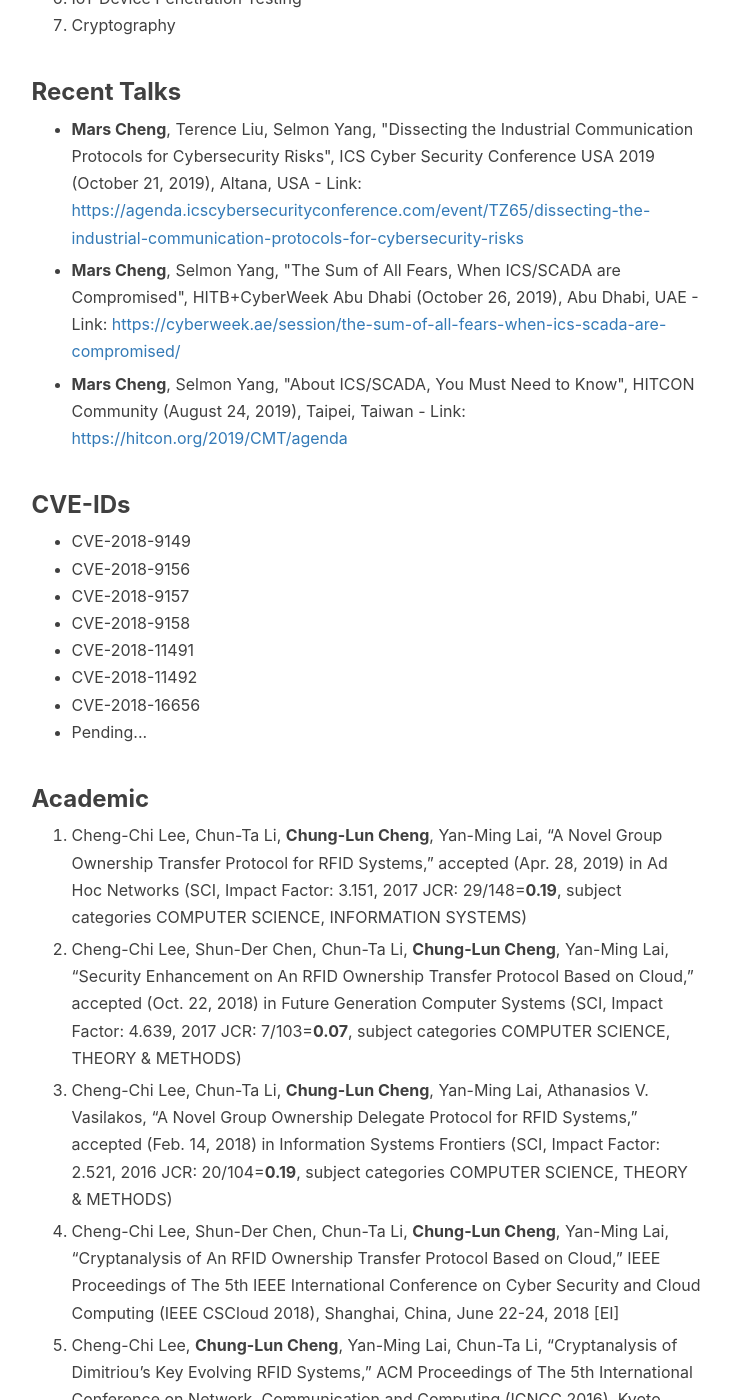
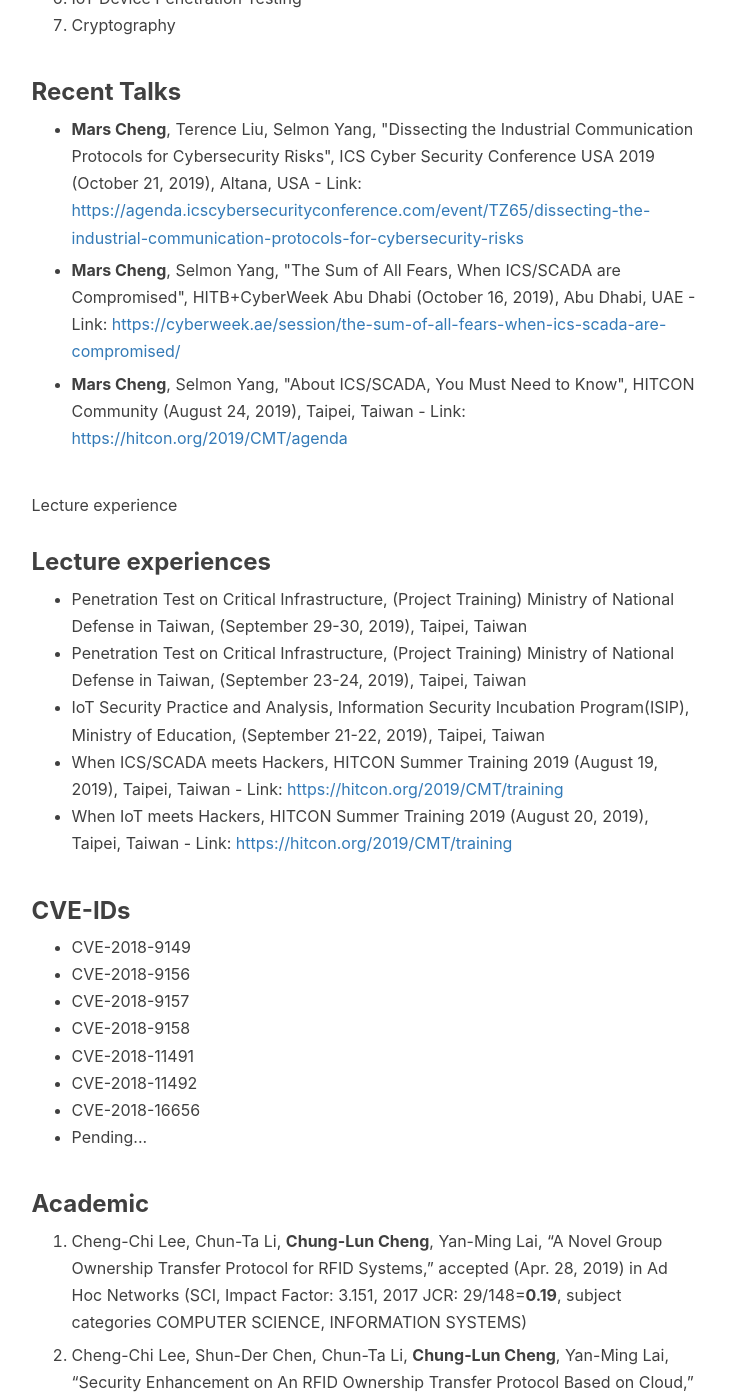
Before and after one commit to Chung-lun/marscheng.github.io, a Jekyll site: the page built from about.html, in a window 1280 px wide and 1400 px high, scrolled down 1072 px. Shown: the whole window, without its empty margins (136-867 px from the left). Built offline with Jekyll 4.4.1, drawn with Linux system fonts in a browser that asks for light colours; nearby versions of some CDN libraries; comment, search, counter and statistics services are not loaded.

Commit message:
Update about.html

```diff
--- a/about.html
+++ b/about.html
@@ -35,7 +35,7 @@ header-img: "img/about-me.jpg"
           <p><strong>Mars Cheng</strong>, Terence Liu, Selmon Yang, "Dissecting the Industrial Communication Protocols for Cybersecurity Risks", ICS Cyber Security Conference USA 2019 (October 21, 2019), Altana, USA - Link: <a href="https://agenda.icscybersecurityconference.com/event/TZ65/dissecting-the-industrial-communication-protocols-for-cybersecurity-risks" target="_blank">https://agenda.icscybersecurityconference.com/event/TZ65/dissecting-the-industrial-communication-protocols-for-cybersecurity-risks</a></p>
         </li>
 
-        <li><p><strong>Mars Cheng</strong>, Selmon Yang, "The Sum of All Fears, When ICS/SCADA are Compromised", HITB+CyberWeek Abu Dhabi (October 26, 2019), Abu Dhabi, UAE - Link: <a href="https://cyberweek.ae/session/the-sum-of-all-fears-when-ics-scada-are-compromised/" target="_blank">https://cyberweek.ae/session/the-sum-of-all-fears-when-ics-scada-are-compromised/</a></p>
+        <li><p><strong>Mars Cheng</strong>, Selmon Yang, "The Sum of All Fears, When ICS/SCADA are Compromised", HITB+CyberWeek Abu Dhabi (October 16, 2019), Abu Dhabi, UAE - Link: <a href="https://cyberweek.ae/session/the-sum-of-all-fears-when-ics-scada-are-compromised/" target="_blank">https://cyberweek.ae/session/the-sum-of-all-fears-when-ics-scada-are-compromised/</a></p>
         </li>
 
         <li><p><strong>Mars Cheng</strong>, Selmon Yang, "About ICS/SCADA, You Must Need to Know", HITCON Community (August 24, 2019), Taipei, Taiwan - Link: <a href="https://hitcon.org/2019/CMT/agenda" target="_blank">https://hitcon.org/2019/CMT/agenda</a></p>
@@ -43,6 +43,18 @@ header-img: "img/about-me.jpg"
 
 
     </ul>
+
+      Lecture experience
+
+      <h3 id="lecture_experience"><strong>Lecture experiences</strong></h3>
+      <ul>
+        <li>Penetration Test on Critical Infrastructure, (Project Training) Ministry of National Defense in Taiwan, (September 29-30, 2019), Taipei, Taiwan</li>
+        <li>Penetration Test on Critical Infrastructure, (Project Training) Ministry of National Defense in Taiwan, (September 23-24, 2019), Taipei, Taiwan</li>
+        <li>IoT Security Practice and Analysis, Information Security Incubation Program(ISIP), Ministry of Education, (September 21-22, 2019), Taipei, Taiwan</li>
+        <li>When ICS/SCADA meets Hackers, HITCON Summer Training 2019 (August 19, 2019), Taipei, Taiwan  - Link: <a href="https://hitcon.org/2019/CMT/training" target="_blank">https://hitcon.org/2019/CMT/training</a></li>
+        <li>When IoT meets Hackers, HITCON Summer Training 2019 (August 20, 2019), Taipei, Taiwan  - Link: <a href="https://hitcon.org/2019/CMT/training" target="_blank">https://hitcon.org/2019/CMT/training</a></li>
+    </ul>
+
 
       <h3 id="cve-ids"><strong>CVE-IDs</strong></h3>
       <ul>
```
